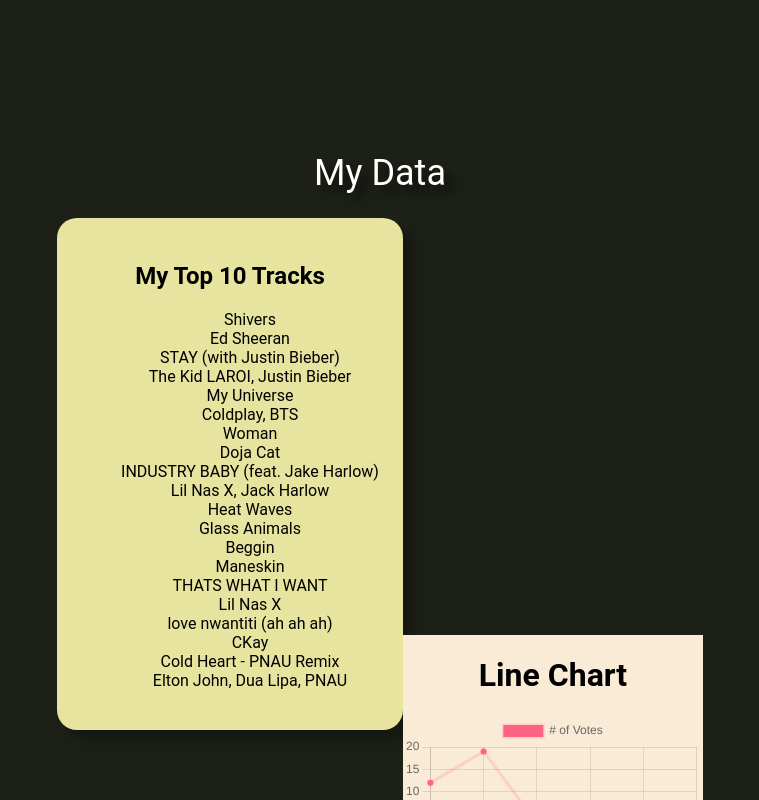
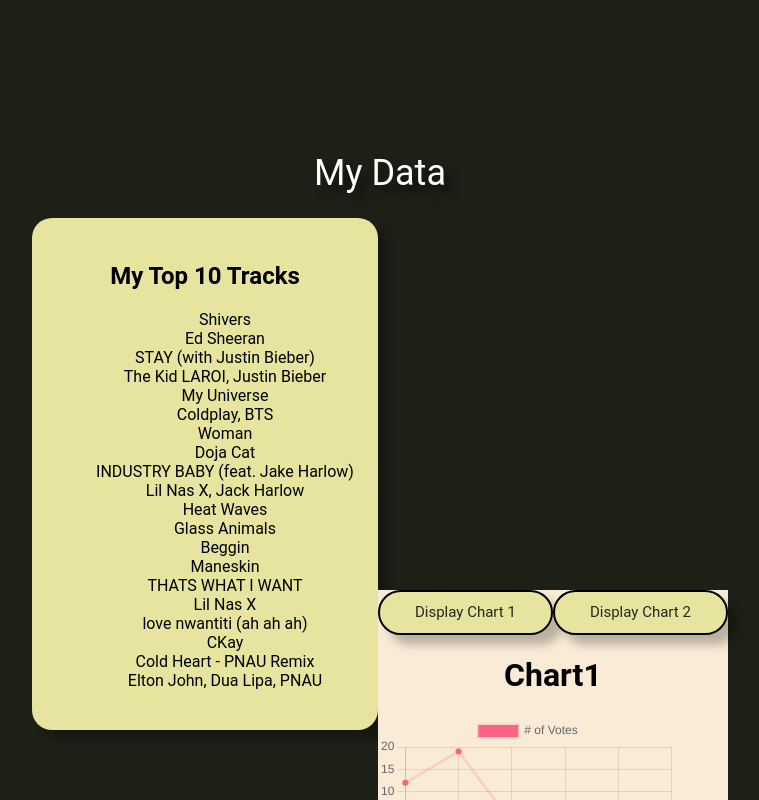
Before and after one commit to 1tracy/spotify-architech, a React (Create React App) app: page / in a window 1280 px wide. Both pictures are taken after a click on the button "Log In With Spotify". Shown: the whole page, without its empty margins (260-1019 px from the left). Built offline with nearby package versions, Linux system fonts and the light colour scheme.

Commit message:
added 2 sample charts

```diff
--- a/src/App.js
+++ b/src/App.js
@@ -2,8 +2,9 @@ import './App.css';
 import React, { useState, useEffect, useRef } from 'react';
 import Nav from './Nav';
 import { BrowserRouter as Router, Switch, Route, Link } from 'react-router-dom';
+import { Line } from 'react-chartjs-2';
 
-import LineChart from './charts/chart';
+//import LineChart from './charts/chart';
 
 function App() {
   const [loggedIn, setLoggedIn] = useState(false);
@@ -24,6 +25,67 @@ function App() {
     <li className='li-singer'>{track[1]}</li>
     </div>
   );
+
+  // CHARTS
+  const [chartDisplay, setChartDisplay] = useState(0);
+  const data1 = {
+    labels: ['1', '2', '3', '4', '5', '6'],
+    datasets: [
+      {
+        label: '# of Votes',
+        data: [12, 19, 3, 5, 2, 3],
+        fill: false,
+        backgroundColor: 'rgb(255, 99, 132)',
+        borderColor: 'rgba(255, 99, 132, 0.2)',
+      },
+    ],
+  };
+
+  const data2 = {
+    labels: ['1', '2', '3', '4', '5', '6'],
+    datasets: [
+      {
+        label: '# of Votes',
+        data: [4, 22, 32, 1, 12, 31],
+        fill: false,
+        backgroundColor: 'rgb(255, 99, 132)',
+        borderColor: 'rgba(255, 99, 132, 0.2)',
+      },
+    ],
+  };
+
+  const options = {
+    scales: {
+      yAxes: [
+        {
+          ticks: {
+            beginAtZero: true,
+          },
+        },
+      ],
+    },
+    responsive: false
+  };
+
+  const LineChart1 = () => (
+    <>
+      <div className='chartHeader'>
+        <h1 className='chartTitle'>Chart1</h1>
+      </div>
+      <Line data={data1} options={options} />
+    </>
+  );
+
+  const LineChart2 = () => (
+    <>
+      <div className='chartHeader'>
+        <h1 className='chartTitle'>Chart2</h1>
+      </div>
+      <Line data={data2} options={options} />
+    </>
+  );
+
+
 
   return (
     <>
@@ -48,8 +110,15 @@ function App() {
               <h2>My Top 10 Tracks </h2>
               <ul>{listTracks}</ul>
             </div>
+
             <div className="chart">
-              <LineChart />
+            <button type = "button" class="signIn" onClick={() => setChartDisplay(0)}>Display Chart 1</button>
+            <button type = "button" class="signIn" onClick={() => setChartDisplay(1)}>Display Chart 2</button>
+              {chartDisplay == 0 ? (
+                <LineChart1/>
+              ) : (
+                <LineChart2/>
+              )}
             </div>
 
           </div>
--- a/src/charts/chart.js
+++ /dev/null
@@ -1,39 +0,0 @@
-import React from 'react';
-import { Line } from 'react-chartjs-2';
-
-const data = {
-  labels: ['1', '2', '3', '4', '5', '6'],
-  datasets: [
-    {
-      label: '# of Votes',
-      data: [12, 19, 3, 5, 2, 3],
-      fill: false,
-      backgroundColor: 'rgb(255, 99, 132)',
-      borderColor: 'rgba(255, 99, 132, 0.2)',
-    },
-  ],
-};
-
-const options = {
-  scales: {
-    yAxes: [
-      {
-        ticks: {
-          beginAtZero: true,
-        },
-      },
-    ],
-  },
-  responsive: false
-};
-
-const LineChart = () => (
-  <>
-    <div className='chartHeader'>
-      <h1 className='chartTitle'>Line Chart</h1>
-    </div>
-    <Line data={data} options={options} />
-  </>
-);
-
-export default LineChart;
```
